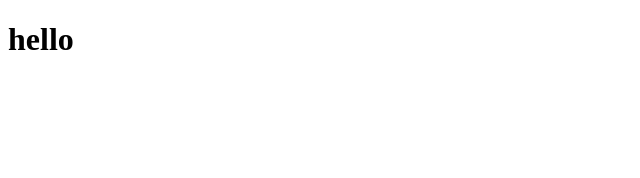
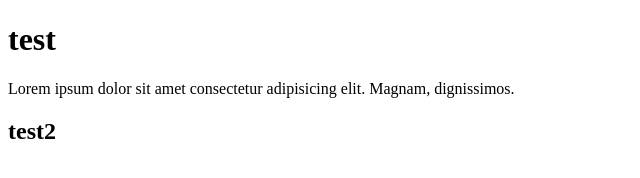
Before and after one commit to MovchanVictor/homework, a plain HTML site: page index.html in a window 1280 px wide. Shown: the whole page, without its empty margins (0-640 px from the left). Drawn offline with Linux system fonts and the light colour scheme.

Commit message:
якісь там зміни

```diff
--- a/index.html
+++ b/index.html
@@ -3,10 +3,12 @@
 <head>
     <meta charset="UTF-8">
     <meta http-equiv="X-UA-Compatible" content="IE=edge">
-    <meta name="viewport" content="width=H, initial-scale=1.0">
+    <meta name="viewport" content="width=device-width, initial-scale=1.0">
     <title>Document</title>
 </head>
 <body>
-    <H1>hello</H1>
+   <h1>test</h1>
+   Lorem ipsum dolor sit amet consectetur adipisicing elit. Magnam, dignissimos.
+   <h2>test2</h2>
 </body>
 </html>
```
